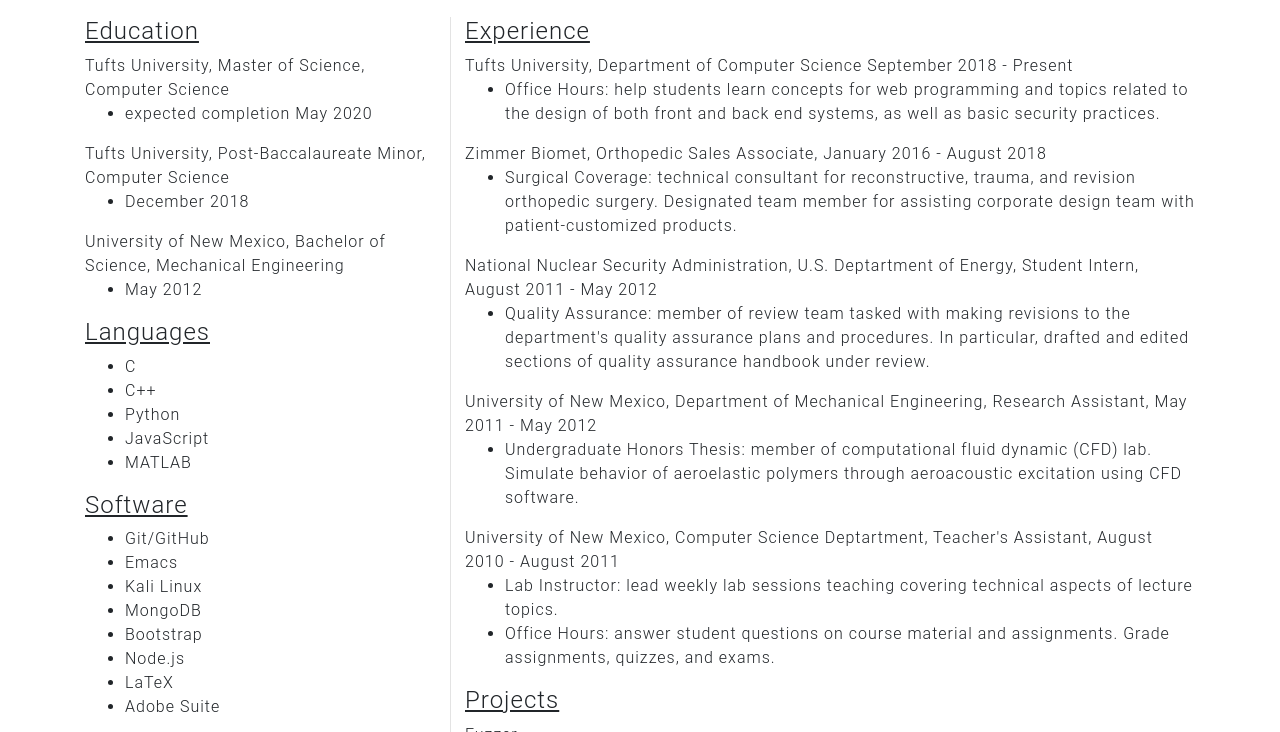
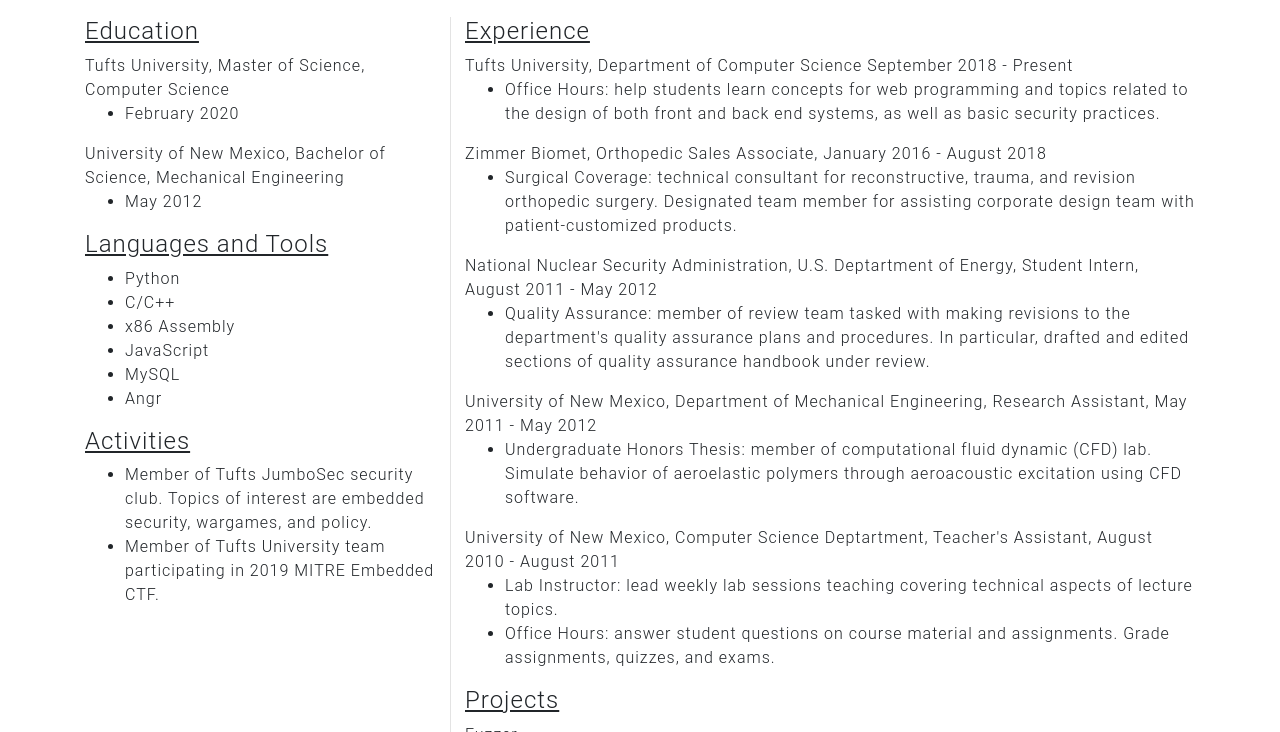
Before and after one commit to mrobin12/mrobin12.github.io, a plain HTML site: page resume.html in a window 1280 px wide. Shown: the part 157-889 px from the top of the page. Drawn offline with nearby package versions, Linux system fonts and the light colour scheme.

Commit message:
working on updating resume

```diff
--- a/resume.html
+++ b/resume.html
@@ -91,34 +91,20 @@
                     <h4>Education</h4>
                     <span>Tufts University, Master of Science, Computer Science</span>
                     <ul>
-                        <li>expected completion May 2020</li>
-                    </ul>
-                    <span>Tufts University, Post-Baccalaureate Minor, Computer Science</span>
-                    <ul>
-                        <li>December 2018</li>
+                        <li>February 2020</li>
                     </ul>
                     <span>University of New Mexico, Bachelor of Science, Mechanical Engineering</span>
                     <ul>
                         <li>May 2012</li>
                     </ul>
-                    <h4>Languages</h4>
+                    <h4>Languages and Tools</h4>
                     <ul>
-                        <li>C</li>
-                        <li>C++</li>
                         <li>Python</li>
+                        <li>C/C++</li>
+                        <li>x86 Assembly</li>
                         <li>JavaScript</li>
-                        <li>MATLAB</li>
-                    </ul>
-                    <h4>Software</h4>
-                    <ul>
-                        <li>Git/GitHub</li>
-                        <li>Emacs</li>
-                        <li>Kali Linux</li>
-                        <li>MongoDB</li>
-                        <li>Bootstrap</li>
-                        <li>Node.js</li>
-                        <li>LaTeX</li>
-                        <li>Adobe Suite</li>
+                        <li>MySQL</li>
+                        <li>Angr</li>
                     </ul>
                     <h4>Activities</h4>
                     <ul>
```
Also changed, not shown: interests.html (+2 -2 lines).
